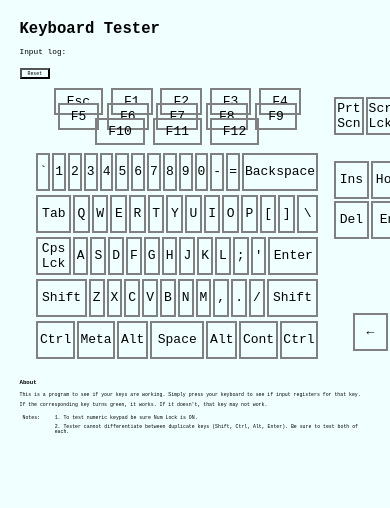
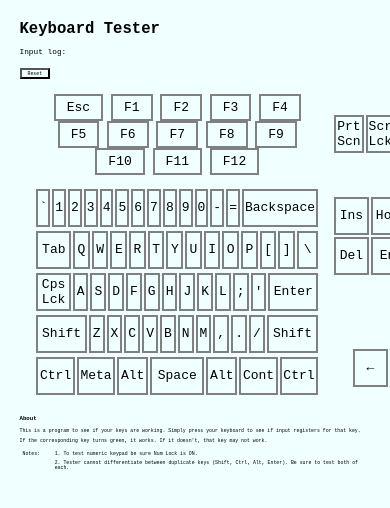
Before and after one commit to aiden3918/Keyboard-Tester, a plain HTML site: page tester.html in a window 390 px wide. Shown: the top 508 px of the page. Drawn offline with Linux system fonts and the light colour scheme.

Commit message:
better, but still not fully responsive

```diff
--- a/css/style.css
+++ b/css/style.css
@@ -26,7 +26,7 @@ button {font-size: 1.25vw;}
 .key {border: 2px solid gray;}
 
 /*top section*/
-.func-key {padding: 4px 11px 4px 11px;}
+.func-key {padding: 4px 11px 4px 11px; display: inline-block;}
 .space1 {width: 70px; height: 32px;}
 .space1 {width: 48px;}
 
--- a/javascript/tester.js
+++ b/javascript/tester.js
@@ -1,22 +1,15 @@
-const availableChars = [];
-
 document.getElementById('body').addEventListener('keydown', e => {
     if (e.code[0] == 'F' || e.metaKey || e.ctrlKey || e.altKey || e.key == 'Tab' || e.key == 'Enter' || e.key == 'CapsLock' ||
     e.key == 'Shift' || e.key == 'ContextMenu' || e.code[0] == 'A' || e.key == 'Insert' || e.key == 'Home' || e.key == 'PageUp' ||
-    e.key == 'Delete' || e.key == 'End' || e.key == 'PageDown' || e.key == 'Escape' || e.key.length > 10) {
+    e.key == 'Delete' || e.key == 'End' || e.key == 'PageDown' || e.key == 'Escape' || /*exception keys*/e.key.length > 10) {
         e.preventDefault();
         document.getElementById('key-input').textContent += '[' + e.key + ']';
     } else {document.getElementById('key-input').textContent += e.key;}
-    console.log(e);
-    console.log(`Event key: ${e.key} \n Event code: ${e.code}`);
-    try {
-        document.getElementById(e.code).style.borderColor = 'green';
+    try {document.getElementById(e.code).style.borderColor = 'green';
     } catch (TypeError) {console.log("exemption key: keyboard ignored")};
 });
 
 document.getElementById('reset').onclick = function() {
     document.getElementById('key-input').textContent = 'Input log: ';
-    for (let i=0; i<103; i++) {
-        document.getElementsByClassName('key')[i].style.borderColor = 'gray';
-    }
+    for (let i=0; i<103; i++) {document.getElementsByClassName('key')[i].style.borderColor = 'gray';}
 }
--- a/tester.html
+++ b/tester.html
@@ -21,19 +21,19 @@
         <tr class='topmost-keys'>
             <!--function keys-->
             <td class='func-keys'>
-                <span class='func-key key' id='Escape'>Esc</span>
-                <span class='func-key key' id='F1'>F1</span>
-                <span class='func-key key' id='F2'>F2</span>
-                <span class='func-key key' id='F3'>F3</span>
-                <span class='func-key key' id='F4'>F4</span>
-                <span class='func-key key' id='F5'>F5</span>
-                <span class='func-key key' id='F6'>F6</span>
-                <span class='func-key key' id='F7'>F7</span>
-                <span class='func-key key' id='F8'>F8</span>
-                <span class='func-key key' id='F9'>F9</span>
-                <span class='func-key key' id='F10'>F10</span>
-                <span class='func-key key' id='F11'>F11</span>
-                <span class='func-key key' id='F12'>F12</span>
+                <div class='func-key key' id='Escape'>Esc</div>
+                <div class='func-key key' id='F1'>F1</div>
+                <div class='func-key key' id='F2'>F2</div>
+                <div class='func-key key' id='F3'>F3</div>
+                <div class='func-key key' id='F4'>F4</div>
+                <div class='func-key key' id='F5'>F5</div>
+                <div class='func-key key' id='F6'>F6</div>
+                <div class='func-key key' id='F7'>F7</div>
+                <div class='func-key key' id='F8'>F8</div>
+                <div class='func-key key' id='F9'>F9</div>
+                <div class='func-key key' id='F10'>F10</div>
+                <div class='func-key key' id='F11'>F11</div>
+                <div class='func-key key' id='F12'>F12</div>
             </td>
             <!--top three keys-->
             <td>
```
